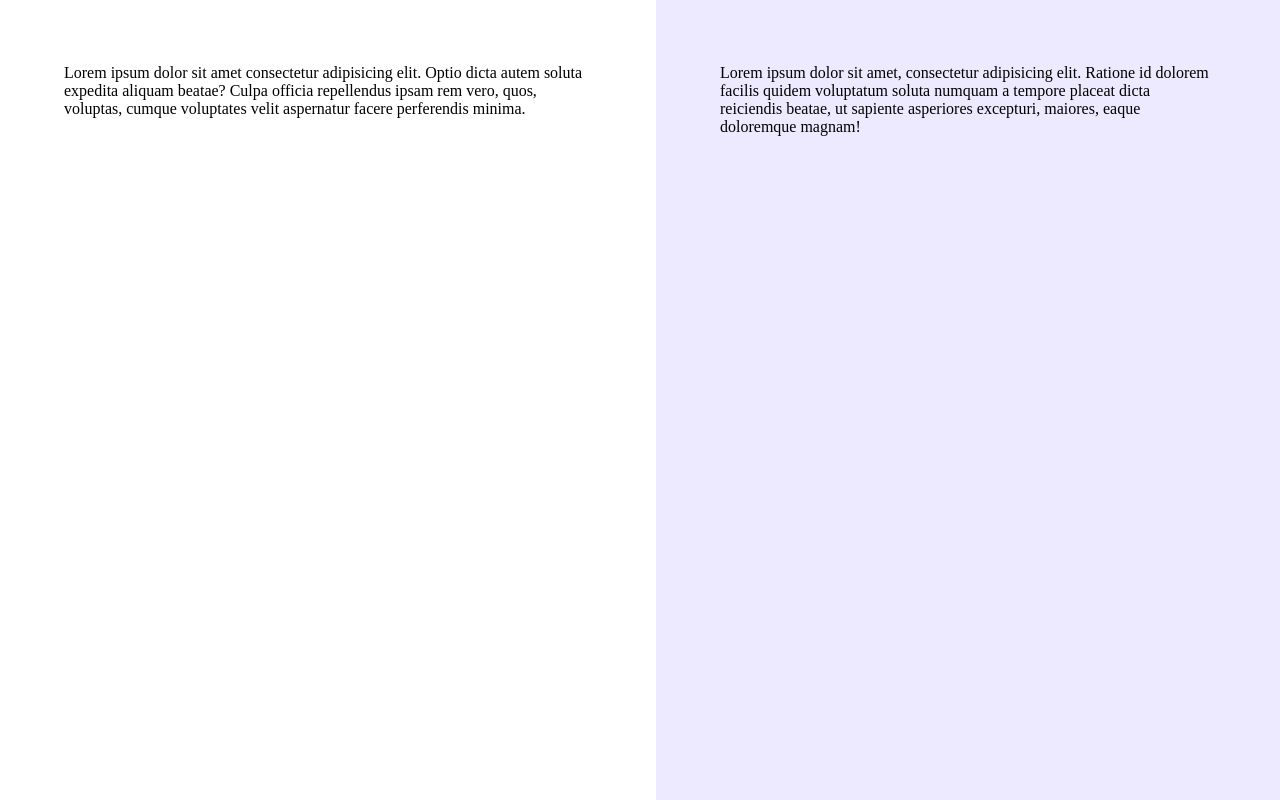
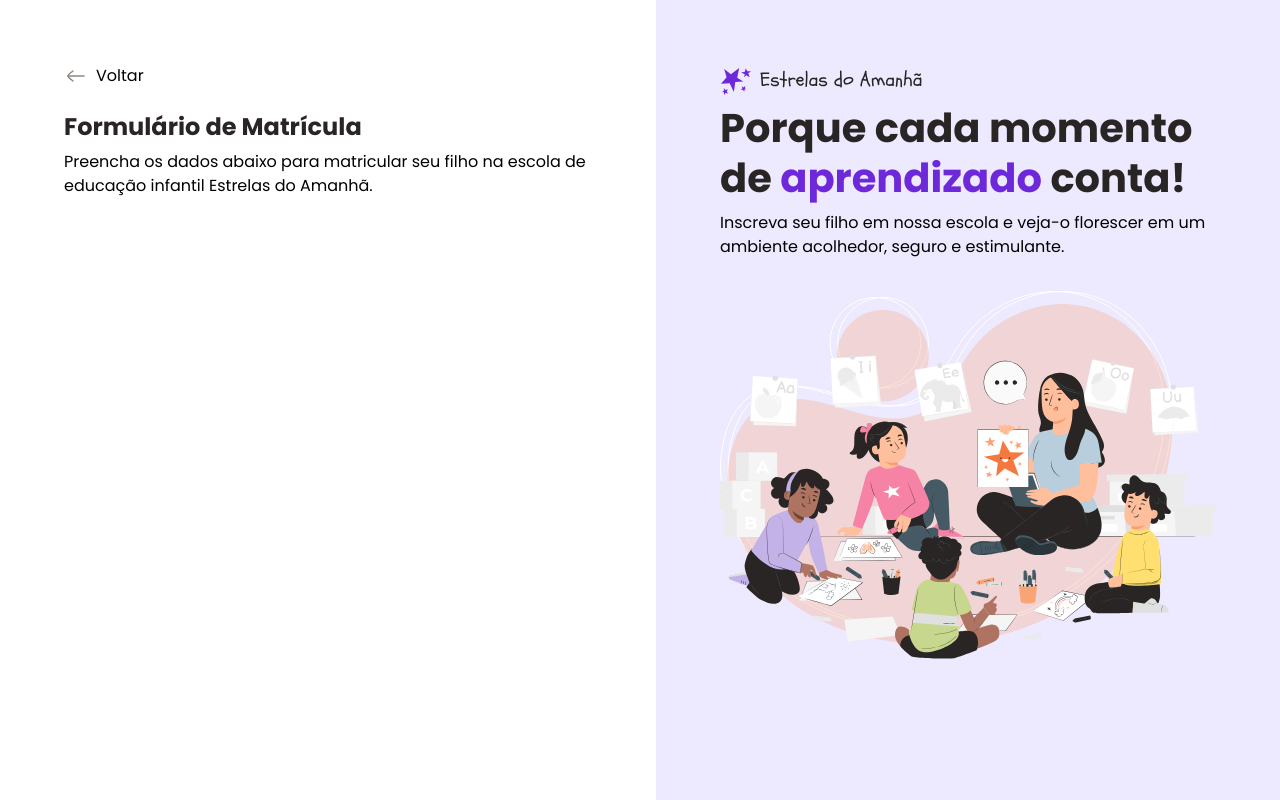
Before and after one commit to diogoww/Full-Stack, a plain HTML site: page form de matricula/index.html in a window 1280 px wide. Drawn offline with Linux system fonts and the light colour scheme; a web font is replaced by a local one.

Commit message:
feat: add content to aside and start main section

```diff
--- a/form de matricula/index.html
+++ b/form de matricula/index.html
@@ -14,13 +14,26 @@
     <div id="app">
         <main>
             <div class="main-container">
-                Lorem ipsum dolor sit amet consectetur adipisicing elit. Optio dicta autem soluta expedita aliquam beatae? Culpa officia repellendus ipsam rem vero, quos, voluptas, cumque voluptates velit aspernatur facere perferendis minima.
+                <div class="back">
+                    <img src="assets/icons/arrow-left-02.svg" alt="">
+                    <span>Voltar</span>
+                </div>
+
+                <h1>Formulário de Matrícula</h1>
+                <p>Preencha os dados abaixo para matricular seu filho na escola de educação infantil Estrelas do Amanhã.</p>
             </div>
         </main>
 
         <aside>
             <div class="aside-container">
-                Lorem ipsum dolor sit amet, consectetur adipisicing elit. Ratione id dolorem facilis quidem voluptatum soluta numquam a tempore placeat dicta reiciendis beatae, ut sapiente asperiores excepturi, maiores, eaque doloremque magnam!
+                <header>
+                    <img src="assets/logo.svg" alt="">
+                    <h2>
+                        Porque cada momento de <span>aprendizado</span> conta!
+                    </h2>
+                    <p>Inscreva seu filho em nossa escola e veja-o florescer em um ambiente acolhedor, seguro e estimulante.</p>
+                </header>
+                <img src="assets/Illustration.svg" alt="">
             </div>
         </aside>
     </div>
--- a/form de matricula/styles/global.css
+++ b/form de matricula/styles/global.css
@@ -21,4 +21,16 @@
 
 body {
     overflow: hidden;
+
+    font: var(--text);
+    columns: var(--text-secondary);
 }
+
+h1, h2 {
+    color: var(--text-primary);
+}
+
+img {
+    max-width: 100%;
+    height: auto;
+}
--- a/form de matricula/styles/layout.css
+++ b/form de matricula/styles/layout.css
@@ -14,6 +14,18 @@ main {
         max-width: 33rem;
         margin-left: auto;
     }
+
+    & .back{
+        display: flex;
+        align-items: center;
+        gap: .5rem;
+        margin-bottom: 1.5rem;
+    }
+
+    & h1 {
+        font: 600 1.5rem/1.25 var(--font-family);
+        margin-bottom: .5rem;
+    }
 }
 
 aside {
@@ -22,5 +34,17 @@ aside {
 
     & .aside-container {
         max-width: 31rem;
+
+        & > img {
+            margin-top: 2rem;
+        }
+    }
+
+    & h2 {
+        font: 600 2.5rem/1.25 var(--font-family);
+        margin-bottom: .5rem;
+        & span {
+            color: var(--text-highlight);
+        }
     }
 }
```
